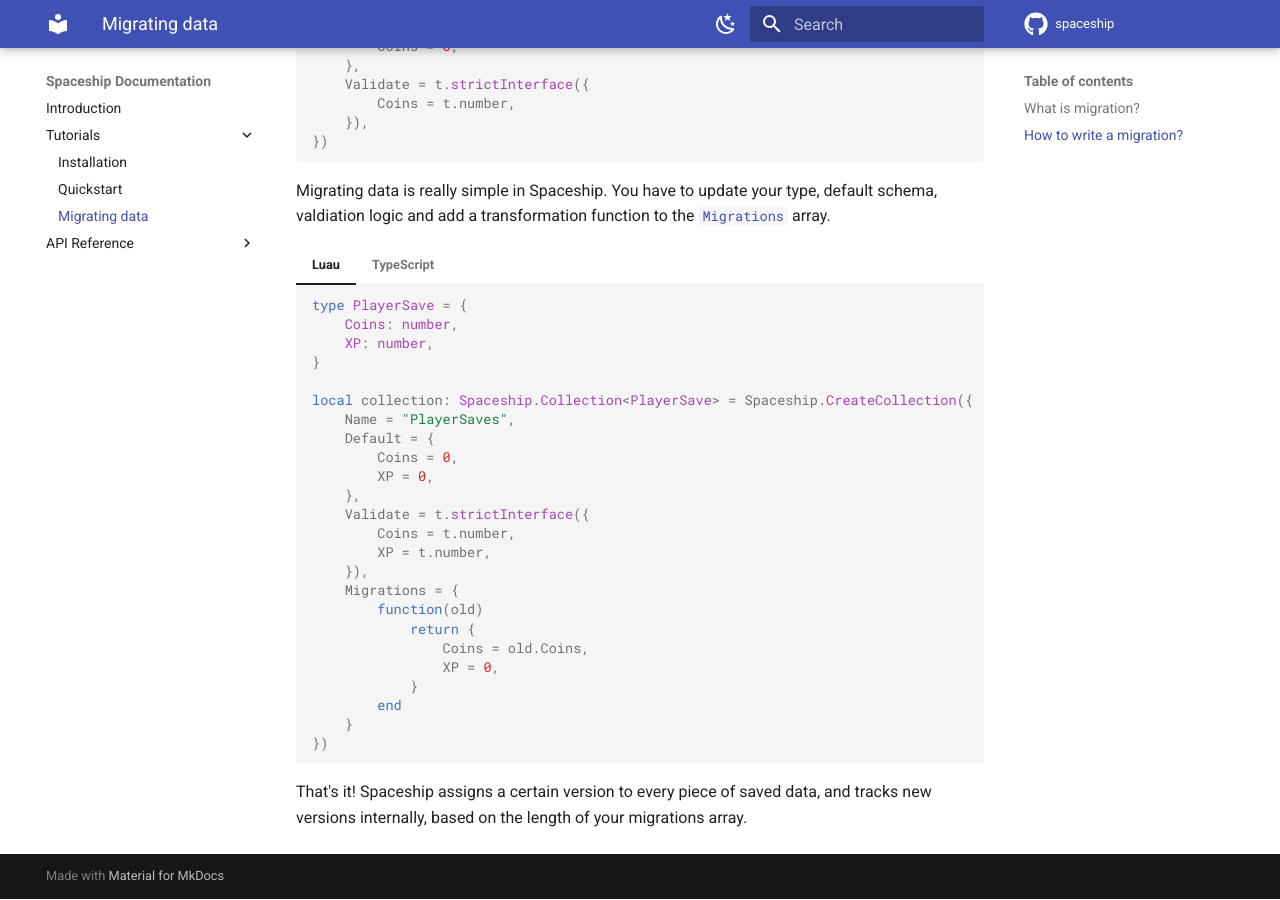
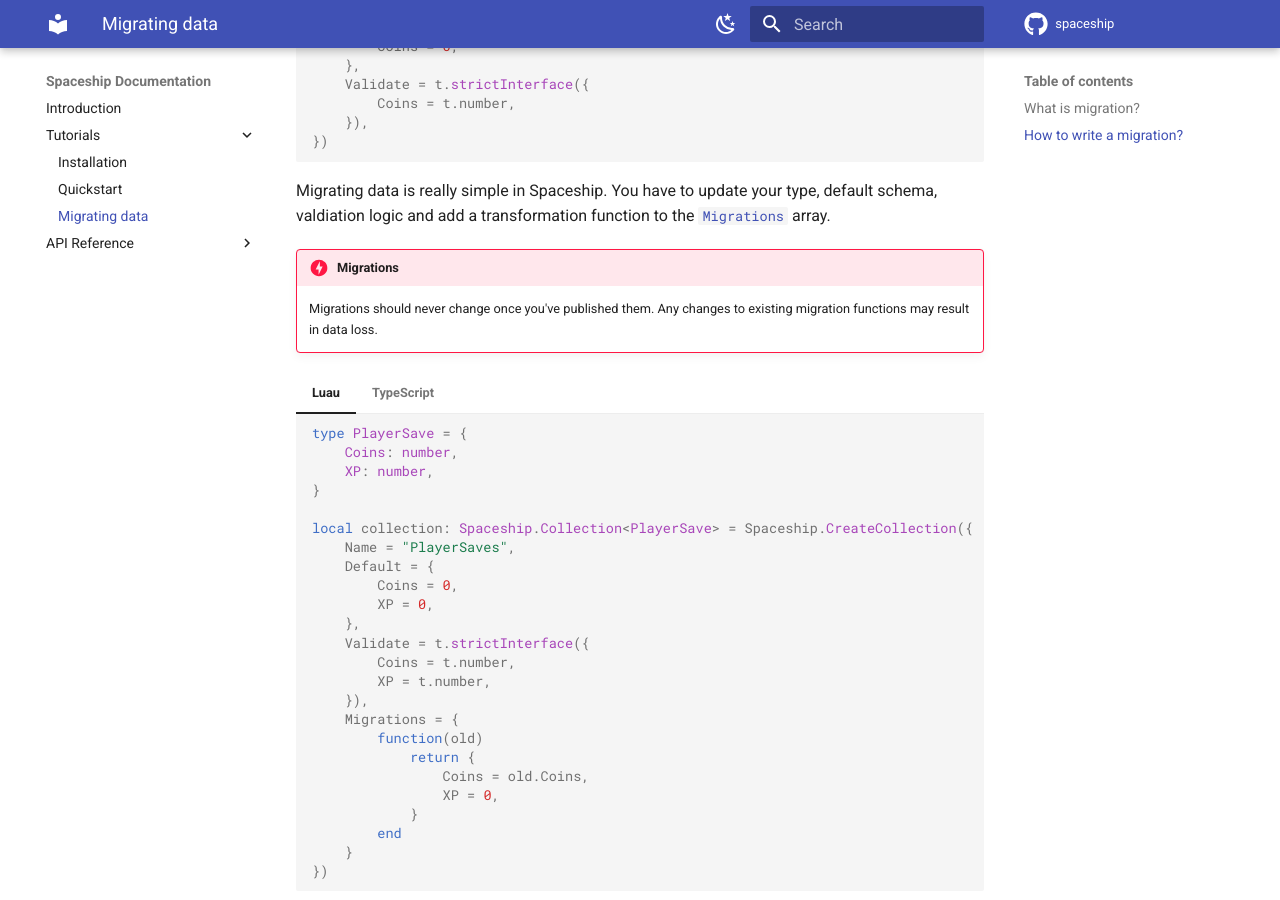
Before and after one commit to wireofparadise/spaceship, an MkDocs documentation site: the page built from docs/tutorials/migrating-data.md, in a window 1280 px wide and 900 px high, scrolled down 731 px. Built offline with MkDocs 1.6.1 and Material for MkDocs 9.7.7, drawn with Linux system fonts in a browser that asks for light colours; comment, search, counter and statistics services are not loaded; the version menu is left out.

Commit message:
docs: add migration warning

````diff
--- a/docs/tutorials/migrating-data.md
+++ b/docs/tutorials/migrating-data.md
@@ -45,6 +45,9 @@
     ```
 
 Migrating data is really simple in Spaceship. You have to update your type, default schema, valdiation logic and add a transformation function to the [`Migrations`](../api-reference/collection-options.md#migrations) array.
+
+!!! danger "Migrations"
+    Migrations should never change once you've published them. Any changes to existing migration functions may result in data loss.
 
 === "Luau"
     ```luau
````
